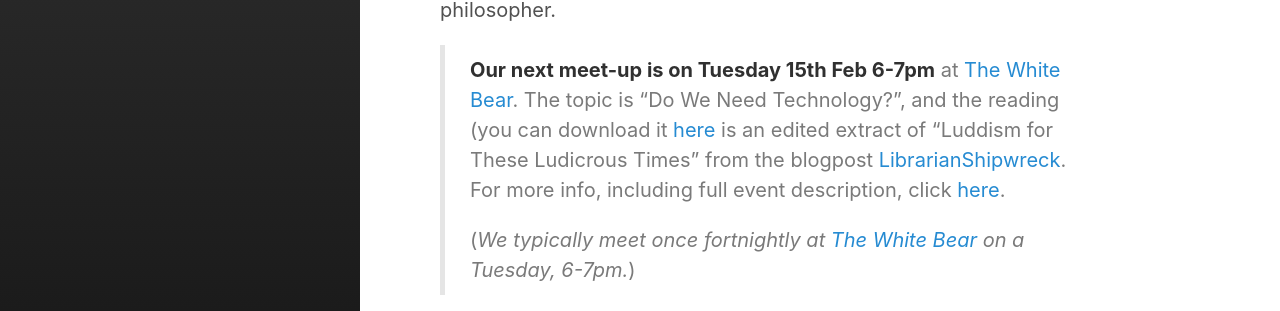
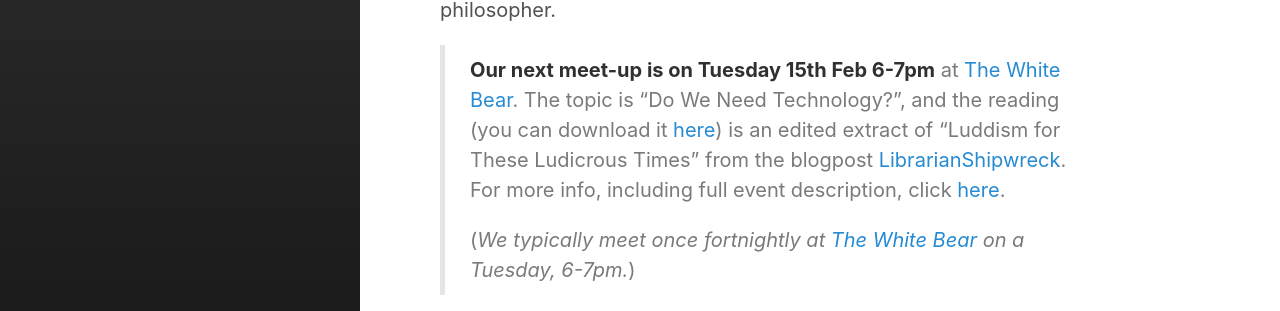
Before and after one commit to Bristol-Data-Science-Society/tech-society, a Jekyll site: the page built from about.md, in a window 1280 px wide and 1357 px high. Shown: the part 265-576 px from the top of the window. Built offline with Jekyll 4.4.1, drawn with Linux system fonts in a browser that asks for light colours; part of the change alters nothing that is shown.

```diff
--- a/about.md
+++ b/about.md
@@ -7,7 +7,7 @@ sidebar_link: true
 Welcome! Tech & Society Discussion Group is a fortnightly meetup for students and graduates at the University of Bristol where we talk about how technology and society are intertwined. We're very interdisciplinary and welcome everyone - whether you're a computer scientist, sociologist, engineer, biologist, or philosopher.
 
 
-> **Our next meet-up is on Tuesday 15th Feb 6-7pm** at [The White Bear][white-bear-fb]. The topic is "Do We Need Technology?", and the reading (you can download it [here]() is an edited extract of "Luddism for These Ludicrous Times" from the blogpost [LibrarianShipwreck](https://librarianshipwreck.wordpress.com/2013/08/12/luddism-for-these-ludicrous-times/). For more info, including full event description, click [here][event-blog-post].
+> **Our next meet-up is on Tuesday 15th Feb 6-7pm** at [The White Bear][white-bear-fb]. The topic is "Do We Need Technology?", and the reading (you can download it [here][reading-link]) is an edited extract of "Luddism for These Ludicrous Times" from the blogpost [LibrarianShipwreck](https://librarianshipwreck.wordpress.com/2013/08/12/luddism-for-these-ludicrous-times/). For more info, including full event description, click [here][event-blog-post].
 >
 >  (_We typically meet once fortnightly at [The White Bear][white-bear-fb] on a Tuesday, 6-7pm._)
 
```
